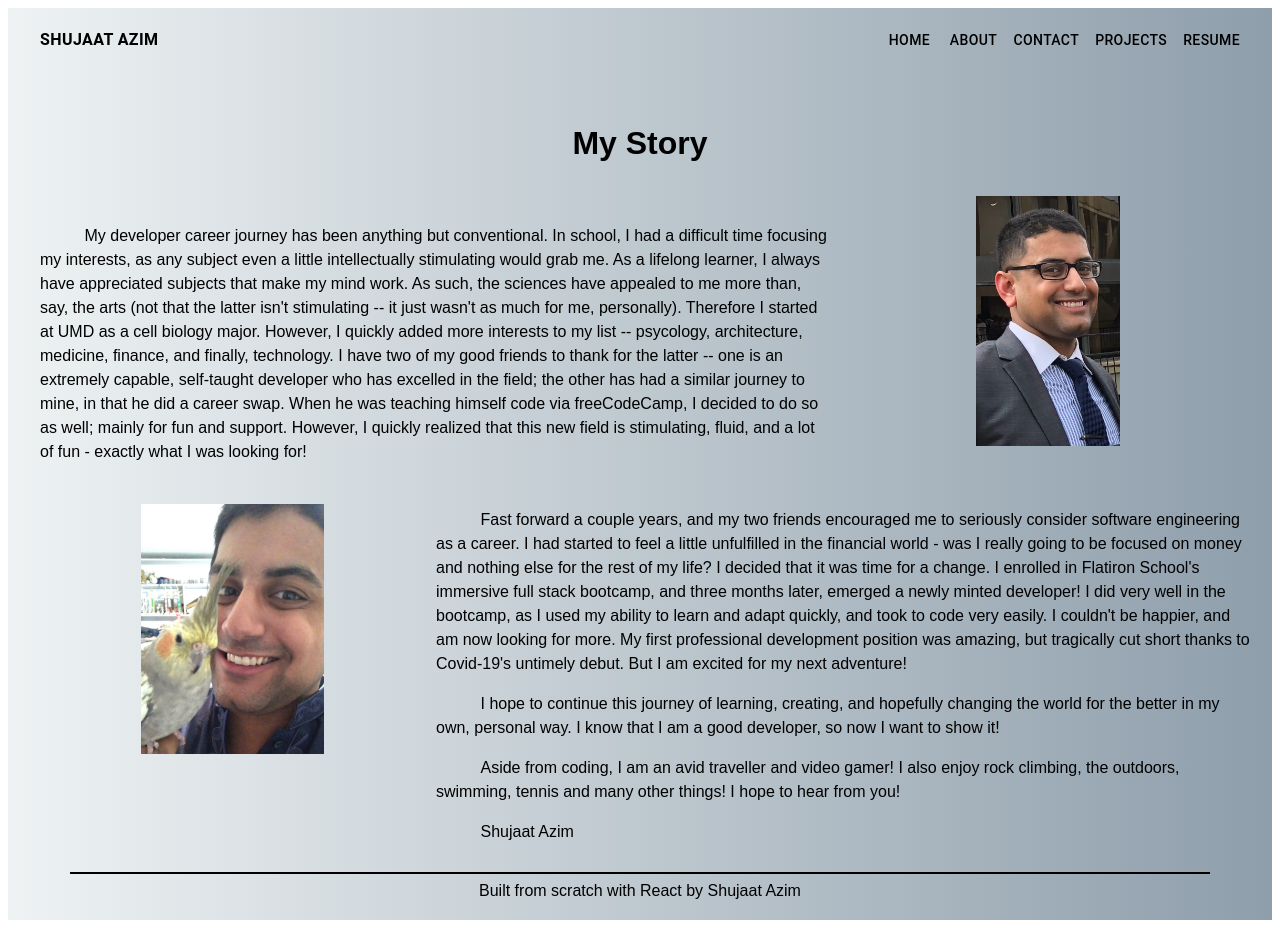
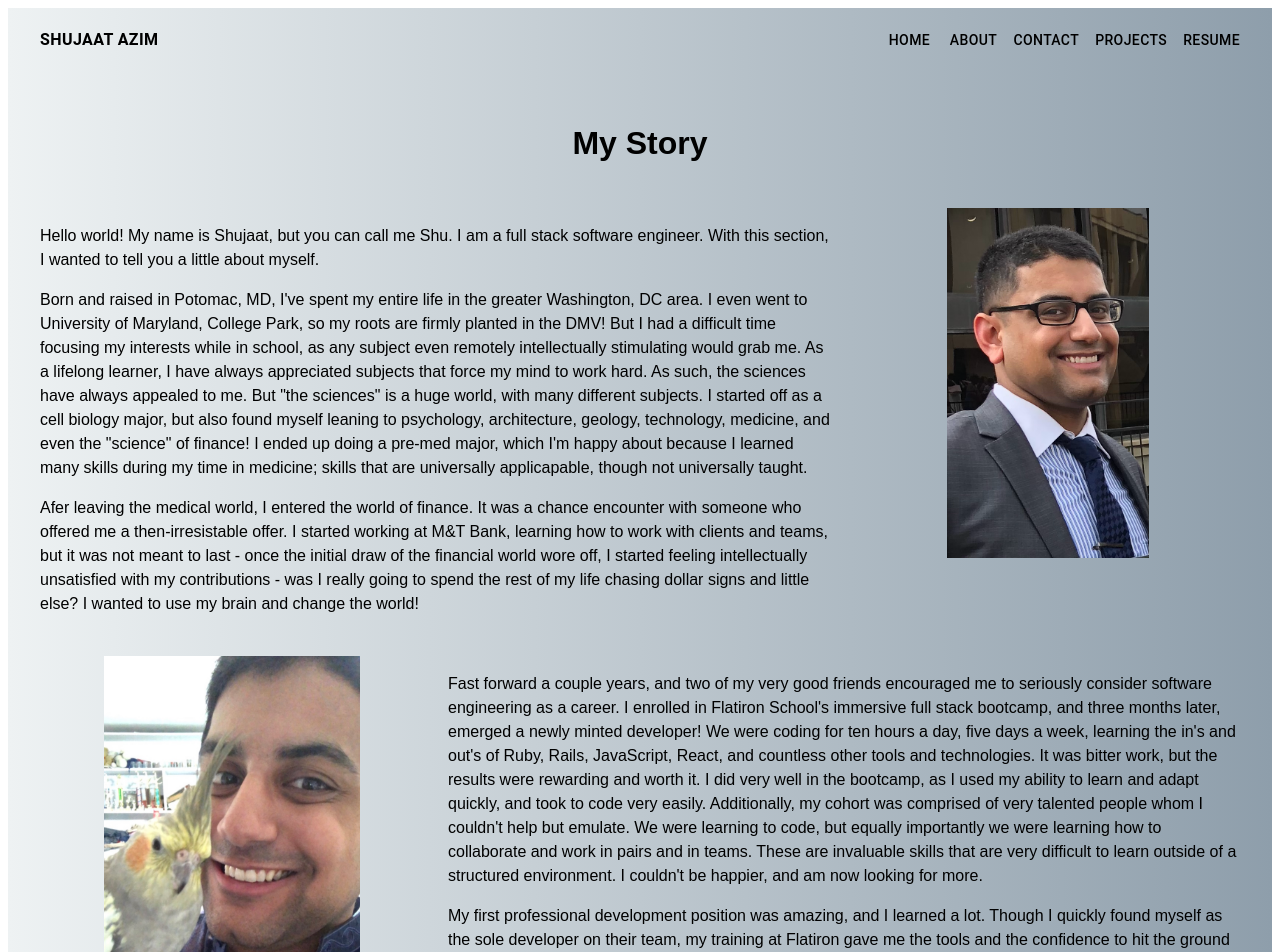
Before and after one commit to ShujaatAzim/Portfolio, a React (Create React App) app: page /about in a window 1280 px wide. Shown: the top 952 px of the page. Before the commit the page ends 928 px from the top, so only its background shows below. Built offline with nearby package versions, Linux system fonts and the light colour scheme.

Commit message:
Updated about page section with a better-written story.

```diff
--- a/src/App.css
+++ b/src/App.css
@@ -141,12 +141,11 @@
 }
 
 .about-page p {
-  text-indent: 5ch;
   line-height: 1.5;
 }
 
 .about-pic {
-  height: 250px;
+  height: 350px;
 }
 
 .about-pic-rounded {
--- a/src/Pages/About.js
+++ b/src/Pages/About.js
@@ -2,6 +2,7 @@ import React from 'react';
 import { Grid } from '@material-ui/core';
 import Professional from '../Images/Professional.png';
 import Avatar from '../Images/Avatar.jpg';
+import Birdy from '../Images/Birdy.jpg';
 
 
 const About = () => {
@@ -11,44 +12,77 @@ const About = () => {
         <Grid item xs={12} style={{ marginLeft: "10rem", marginRight: "10rem"}}>
           <h1>My Story</h1>
         </Grid>
-        <Grid xs={8} item>
+        <Grid item xs={8}>
           <p>
-            My developer career journey has been anything but conventional. In school, I had a difficult time focusing my interests, as any subject even
-            a little intellectually stimulating would grab me. As a lifelong learner, I always have appreciated subjects that make my mind work. As such,
-            the sciences have appealed to me more than, say, the arts (not that the latter isn't stimulating -- it just wasn't as much for me,
-            personally). Therefore I started at UMD as a cell biology major. However, I quickly added more interests to my list -- psycology, architecture,
-            medicine, finance, and finally, technology. I have two of my good friends to thank for the latter -- one is an extremely capable, self-taught
-            developer who has excelled in the field; the other has had a similar journey to mine, in that he did a career swap. When he was teaching
-            himself code via freeCodeCamp, I decided to do so as well; mainly for fun and support. However, I quickly realized that this new field is
-            stimulating, fluid, and a lot of fun - exactly what I was looking for!
+            Hello world! My name is Shujaat, but you can call me Shu. I am a full stack software engineer. With this section, I wanted to tell you a
+            little about myself.
+          </p>
+          <p>
+            Born and raised in Potomac, MD, I've spent my entire life in the greater Washington, DC area. I even went to University of Maryland,
+            College Park, so my roots are firmly planted in the DMV! But I had a difficult time focusing my interests while in school, as any subject
+            even remotely intellectually stimulating would grab me. As a lifelong learner, I have always appreciated subjects that force my mind to
+            work hard. As such, the sciences have always appealed to me. But "the sciences" is a huge world, with many different subjects. I started
+            off as a cell biology major, but also found myself leaning to psychology, architecture, geology, technology, medicine, and even the
+            "science" of finance! I ended up doing a pre-med major, which I'm happy about because I learned many skills during my time in medicine;
+            skills that are universally applicapable, though not universally taught.
+          </p>
+          <p>
+            Afer leaving the medical world, I entered the world of finance. It was a chance encounter with someone who offered me a then-irresistable
+            offer. I started working at M&T Bank, learning how to work with clients and teams, but it was not meant to last - once the initial draw
+            of the financial world wore off, I started feeling intellectually unsatisfied with my contributions - was I really going to spend the rest
+            of my life chasing dollar signs and little else? I wanted to use my brain and change the world!
           </p>
         </Grid>
-        <Grid xs={4} style={{ textAlign: "center" }}>
+        <Grid item xs={4} style={{ textAlign: "center" }}>
           <img className="about-pic" src={Professional} alt="professional avatar" />
         </Grid>
         <Grid item xs={4} style={{ textAlign: "center" }}>
           <img className="about-pic" src={Avatar} alt="avatar" />
         </Grid>
-        <Grid xs={8}>
+        <Grid item xs={8}>
           <p>
-            Fast forward a couple years, and my two friends encouraged me to seriously consider software engineering as a career. I had started to feel
-            a little unfulfilled in the financial world - was I really going to be focused on money and nothing else for the rest of my life? I decided
-            that it was time for a change. I enrolled in Flatiron School's immersive full stack bootcamp, and three months later, emerged a newly minted
-            developer! I did very well in the bootcamp, as I used my ability to learn and adapt quickly, and took to code very easily. I couldn't be
-            happier, and am now looking for more. My first professional development position was amazing, but tragically cut short thanks to Covid-19's
-            untimely debut. But I am excited for my next adventure!
+            Fast forward a couple years, and two of my very good friends encouraged me to seriously consider software engineering as a career. I
+            enrolled in Flatiron School's immersive full stack bootcamp, and three months later, emerged a newly minted developer! We were coding
+            for ten hours a day, five days a week, learning the in's and out's of Ruby, Rails, JavaScript, React, and countless other tools and
+            technologies. It was bitter work, but the results were rewarding and worth it. I did very well in the bootcamp, as I used my ability
+            to learn and adapt quickly, and took to code very easily. Additionally, my cohort was comprised of very talented people whom I couldn't
+            help but emulate. We were learning to code, but equally importantly we were learning how to collaborate and work in pairs and in teams.
+            These are invaluable skills that are very difficult to learn outside of a structured environment. I couldn't be happier, and am now looking
+            for more.
           </p>
           <p>
-            I hope to continue this journey of learning, creating, and hopefully changing the world for the better in my own, personal way. I know that I
-            am a good developer, so now I want to show it!
+            My first professional development position was amazing, and I learned a lot. Though I quickly found myself as the sole developer on their
+            team, my training at Flatiron gave me the tools and the confidence to hit the ground running. I was responsible for the company website,
+            time keeping app, and other scary-at-first tasks. As much as I enjoyed it, however, my time there was tragically cut short thanks to
+            Covid-19's untimely debut. But I wasn't about to lose hope! During the lockdown, I religiously coded and learned, inhaling new technology
+            docs like they were oxygen (no pun intended). Now, I am in an even better position than I was when the pandemic started, and for that I
+            am thankful. I hope to continue this journey of learning, creating, and hopefully changing the world for the better in my own, personal way.
+            I know that I am a good developer, so now I want to show it!
+          </p>
+        </Grid>
+        <Grid item xs={8}>
+          <p>
+            Outside of coding, I enjoy playing video games. I tend to be a complettionist when it comes to games, however, so I always choose my games
+            carefully! I'm a fan of the Legend of Zelda series, World of Warcraft, the Mass Effect series, the Halo series. I usually have all the
+            latest systems so I don't miss out on any exclusives, as well as a gaming PC!
           </p>
           <p>
-            Aside from coding, I am an avid traveller and video gamer! I also enjoy rock climbing, the outdoors, swimming, tennis and many other things!
-            I hope to hear from you!
+            I also enjoy indoor rock climbing, which I find to be a great workout as well. Swimming, tennis, the traditional gym, and even golf round
+            out my physical activities. I'm also an avid cook and gardener! Nothing beats carefully growing your own produce and using your own cooking
+            skills to make a delicious meal!
           </p>
           <p>
-            Shujaat Azim
+            I come from a family including my mom and two younger sisters. My father passed away when I was thirteen, and so my mom stepped in as both
+            mother and father. It was a tough time but she made sure I am the way I am today! All my good qualities come from her. I also have a pet
+            bird, a cockatiel named Birdy. She is 22 (!) years old, and is one of my best friends! She sits with me when I am coding at home, conent to
+            perch on my laptop while I type away!
           </p>
+          <p>
+            Thank you for taking the time to get to know a little more about me. I look forward to getting to know you as well! :)
+          </p>
+        </Grid>
+        <Grid item xs={4} style={{ textAlign: "center" }}>
+          <img className="about-pic" src={Birdy} alt="birdy" />
         </Grid>
       </Grid>
     </div>
```
Also changed, not shown: src/Images/Birdy.jpg (added).
